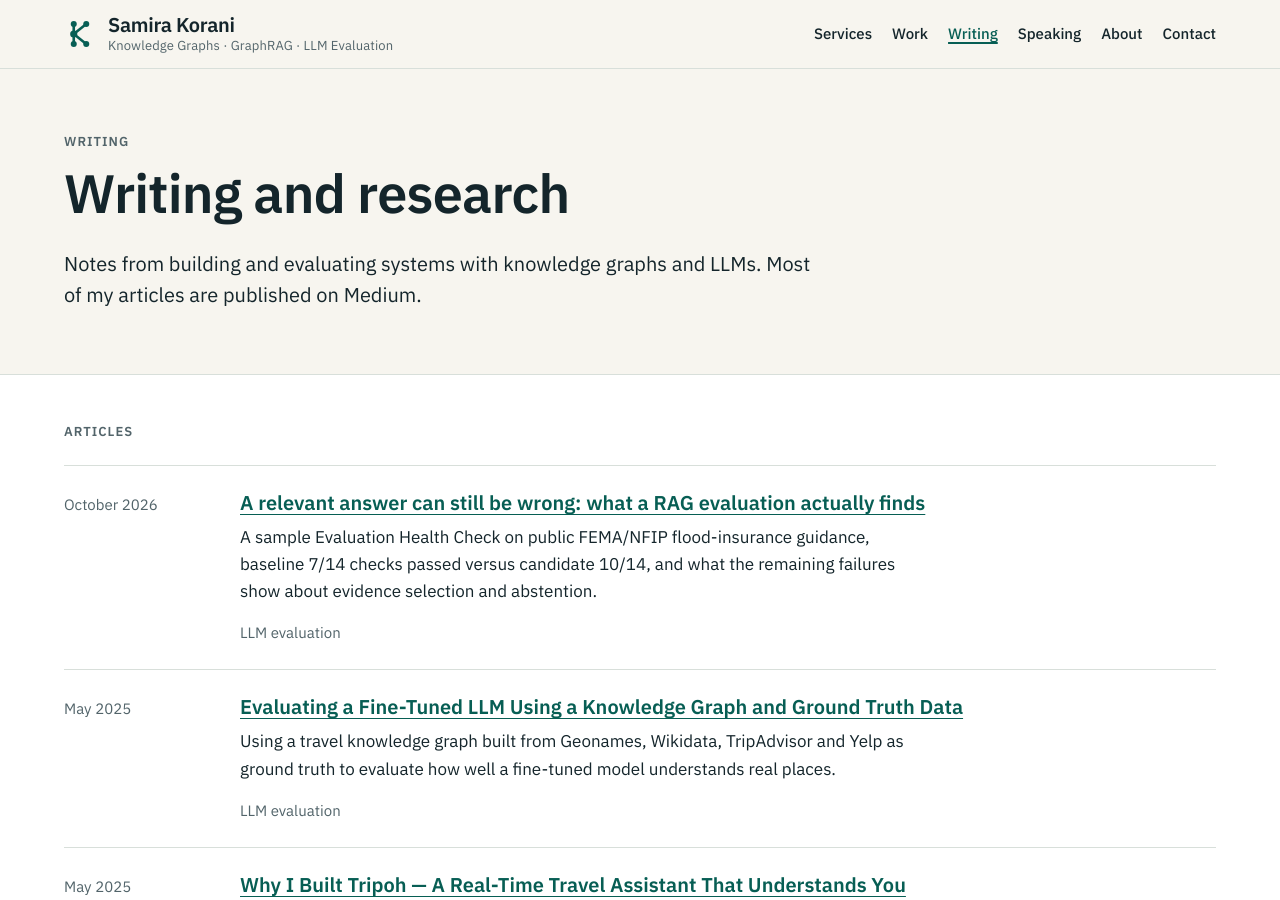
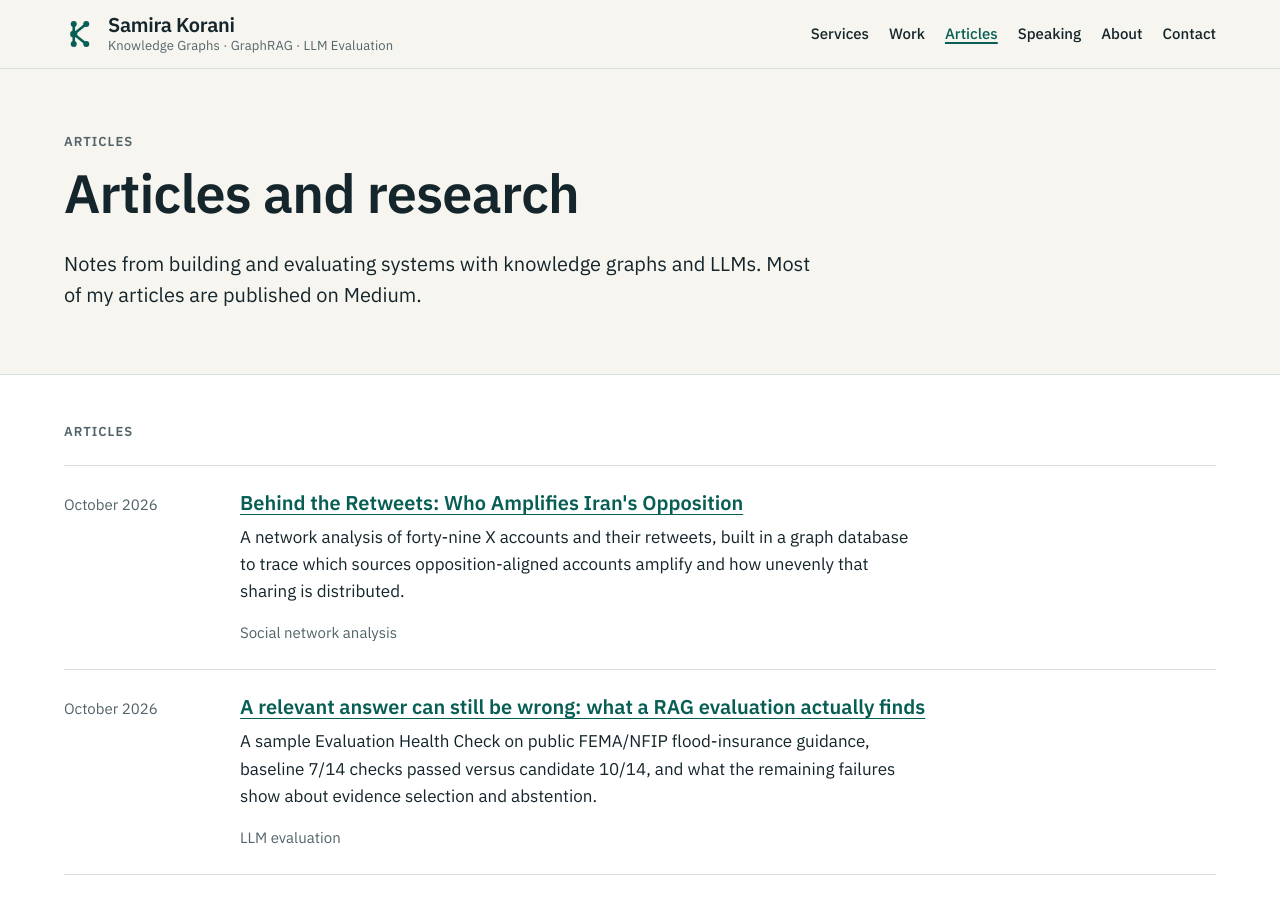
Before and after one commit to skorani/skorani.github.io, a Jekyll site: the page built from writing/index.html, in a window 1280 px wide and 900 px high. Built offline with Jekyll 4.4.1, drawn with Linux system fonts in a browser that asks for light colours.

Commit message:
Add Iran retweets article and rename "Writing" to "Articles" site-wide
New Medium piece (network analysis of amplification among X accounts
supporting Iran's opposition) listed as the newest article. Also swaps
the "Writing" label for "Articles" in nav, homepage, the articles page
and the evidence strip, matching the existing article-list/articles-title
naming already used in the markup.

Co-Authored-By: Claude Sonnet 5 <noreply@anthropic.com>

```diff
--- a/404.html
+++ b/404.html
@@ -3,7 +3,7 @@ layout: default
 title: Page not found
 description: >-
   This page isn't on Samira Korani's site any more. Find consulting services,
-  writing and speaking from the main sections.
+  articles and speaking from the main sections.
 robots: noindex
 permalink: /404.html
 sitemap: false
@@ -16,7 +16,7 @@ sitemap: false
     <ul class="checklist" role="list">
       <li><a href="{{ '/' | relative_url }}">Home</a></li>
       <li><a href="{{ '/services/' | relative_url }}">Consulting services</a></li>
-      <li><a href="{{ '/writing/' | relative_url }}">Writing and research</a></li>
+      <li><a href="{{ '/writing/' | relative_url }}">Articles and research</a></li>
       <li><a href="{{ '/speaking/' | relative_url }}">Speaking and workshops</a></li>
     </ul>
   </div>
--- a/_data/nav.yml
+++ b/_data/nav.yml
@@ -5,7 +5,7 @@
   url: /services/
 - label: Work
   url: /#work
-- label: Writing
+- label: Articles
   url: /writing/
 - label: Speaking
   url: /speaking/
--- a/_data/writing.yml
+++ b/_data/writing.yml
@@ -1,7 +1,12 @@
-# Published technical writing, newest first. Only add pieces that are live.
+# Published technical articles, newest first. Only add pieces that are live.
 # `home: true` shows the article on the homepage (keep it to three).
 
 articles:
+  - title: "Behind the Retweets: Who Amplifies Iran's Opposition"
+    date: 2026-10-31
+    url: https://medium.com/@SamiraKorani/behind-the-retweets-who-amplifies-irans-opposition-ac8e020ccaaf
+    summary: A network analysis of forty-nine X accounts and their retweets, built in a graph database to trace which sources opposition-aligned accounts amplify and how unevenly that sharing is distributed.
+    topic: Social network analysis
   - title: "A relevant answer can still be wrong: what a RAG evaluation actually finds"
     date: 2026-10-30
     url: /samples/rag-evaluation/
--- a/_includes/evidence.html
+++ b/_includes/evidence.html
@@ -13,7 +13,7 @@
     <a href="{{ talks.recognition.url | escape }}">Read the feature<span class="visually-hidden"> on neo4j.com</span></a>
   </li>
   <li class="evidence__item">
-    <p class="evidence__label">Writing</p>
+    <p class="evidence__label">Articles</p>
     <p class="evidence__title">{{ latest_article.title }}</p>
     <a href="{{ latest_article.url | escape }}">Read the article{% if latest_article.url contains "medium.com" %}<span class="visually-hidden"> on Medium</span>{% endif %}</a>
   </li>
--- a/index.html
+++ b/index.html
@@ -116,7 +116,7 @@ person_schema: true
 <section class="section" id="writing" aria-labelledby="writing-title">
   <div class="container">
     <div class="section__header">
-      <p class="eyebrow">Writing</p>
+      <p class="eyebrow">Articles</p>
       <h2 id="writing-title">Notes from building with graphs and LLMs</h2>
     </div>
     <ul class="article-list" role="list">
@@ -132,7 +132,7 @@ person_schema: true
       {%- endif %}
       {%- endfor %}
     </ul>
-    <p class="more-link"><a class="arrow-link" href="{{ '/writing/' | relative_url }}">All writing and research</a></p>
+    <p class="more-link"><a class="arrow-link" href="{{ '/writing/' | relative_url }}">All articles and research</a></p>
   </div>
 </section>
 
--- a/writing/index.html
+++ b/writing/index.html
@@ -1,16 +1,16 @@
 ---
 layout: default
-title: Writing and research
+title: Articles and research
 description: >-
-  Technical writing by Samira Korani on LLM evaluation, knowledge graphs and
+  Technical articles by Samira Korani on LLM evaluation, knowledge graphs and
   graph machine learning, plus research on relation extraction and knowledge
   graph construction.
 ---
 {%- assign w = site.data.writing -%}
 <section class="page-intro" aria-labelledby="page-title">
   <div class="container">
-    <p class="eyebrow">Writing</p>
-    <h1 id="page-title">Writing and research</h1>
+    <p class="eyebrow">Articles</p>
+    <h1 id="page-title">Articles and research</h1>
     <p class="lead">Notes from building and evaluating systems with knowledge graphs and LLMs. Most of my articles are published on Medium.</p>
   </div>
 </section>
```
